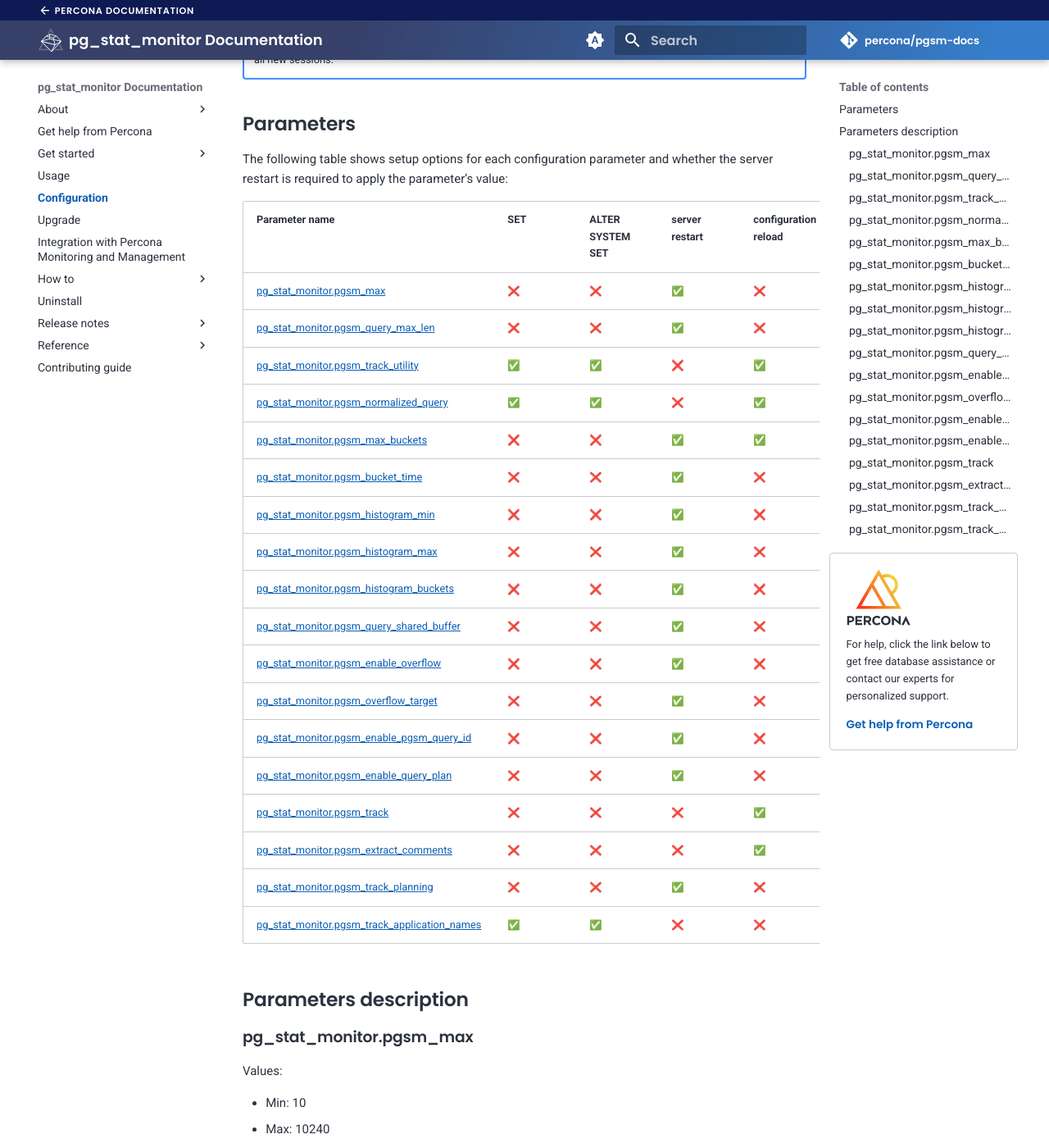
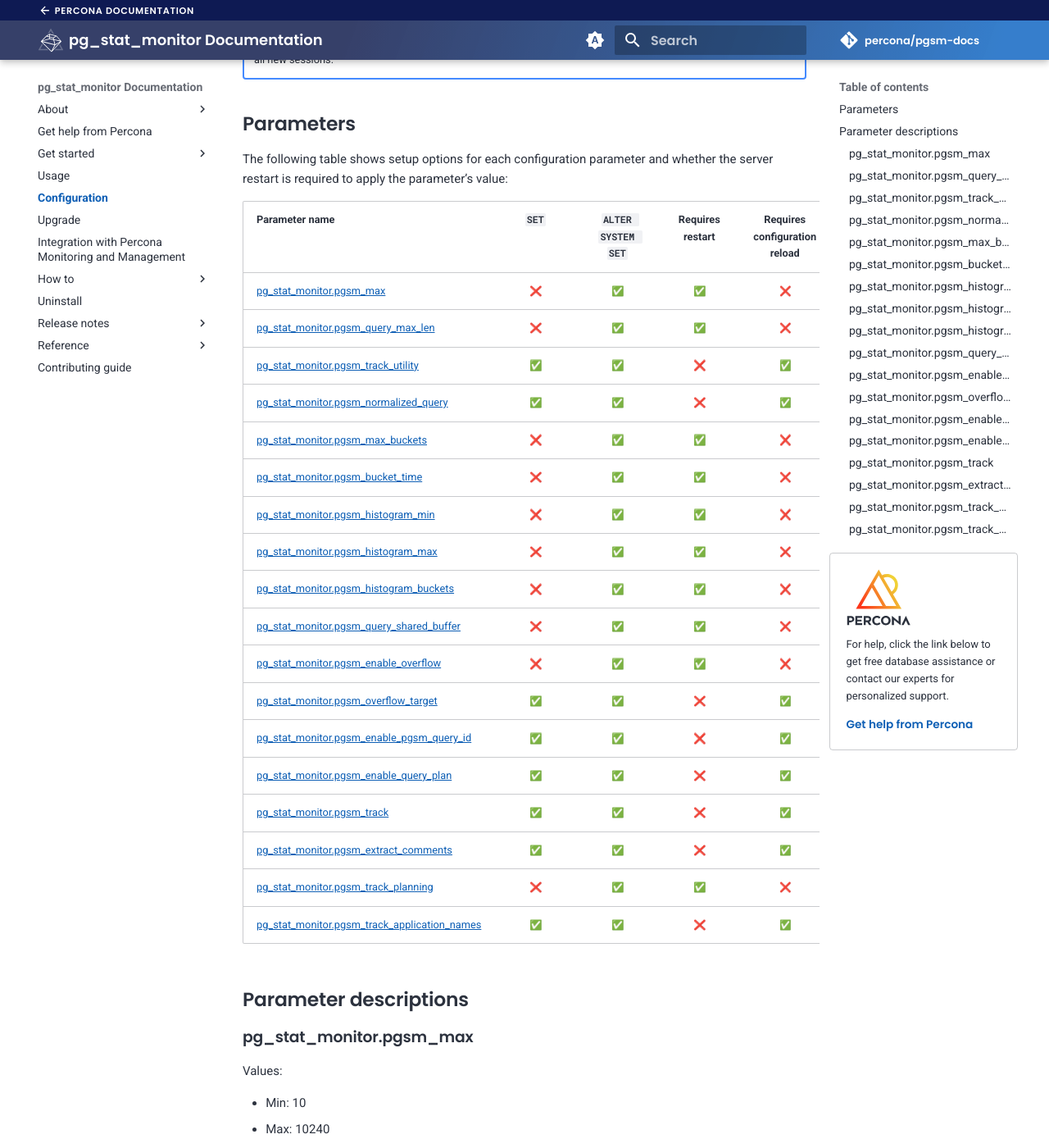
Before and after one commit to percona/pgsm-docs, an MkDocs documentation site: the page built from docs/configuration.md, in a window 1280 px wide and 1400 px high, scrolled down 607 px. Shown: the whole window at 82% size. Built offline with MkDocs 1.6.1 and Material for MkDocs 9.7.7, drawn with Linux system fonts in a browser that asks for light colours; nearby versions of some CDN libraries; emoji names are drawn with the system emoji font; comment, search, counter and statistics services are not loaded; the version menu is left out.

Commit message:
PG-625 Update config param list

```diff
--- a/docs/configuration.md
+++ b/docs/configuration.md
@@ -24,28 +24,28 @@ To amend the `pg_stat_monitor` configuration, use the General Configuration Unit
 
 The following table shows setup options for each configuration parameter and whether the server restart is required to apply the parameter's value:
 
-| Parameter name                                | SET | ALTER SYSTEM SET  |  server restart   | configuration reload
-| ----------------------------------------------|-----|-------------------|-------------------|---------------------
-| [pg_stat_monitor.pgsm_max](#pg_stat_monitorpgsm_max) | :x:                |:x:                |:white_check_mark: | :x:
-| [pg_stat_monitor.pgsm_query_max_len](#pg_stat_monitorpgsm_query_max_len)            | :x:                |:x:                |:white_check_mark: | :x:
-| [pg_stat_monitor.pgsm_track_utility](#pg_stat_monitorpgsm_track_utility)            | :white_check_mark: |:white_check_mark: |:x: | :white_check_mark:
-| [pg_stat_monitor.pgsm_normalized_query](#pg_stat_monitorpgsm_normalized_query)         | :white_check_mark: |:white_check_mark: |:x: | :white_check_mark:
-| [pg_stat_monitor.pgsm_max_buckets](#pg_stat_monitorpgsm_max_buckets)              | :x:                |:x:                |:white_check_mark: | :white_check_mark:
-| [pg_stat_monitor.pgsm_bucket_time](#pg_stat_monitorpgsm_bucket_time)              |  :x:                |:x:                |:white_check_mark: | :x:
-| [pg_stat_monitor.pgsm_histogram_min](#pg_stat_monitorpgsm_histogram_min) |  :x:                |:x:                |:white_check_mark: | :x:
-| [pg_stat_monitor.pgsm_histogram_max](#pg_stat_monitorpgsm_histogram_max)        |  :x:                |:x:                |:white_check_mark: | :x:
-| [pg_stat_monitor.pgsm_histogram_buckets](#pg_stat_monitorpgsm_histogram_buckets)   | :x:                |:x:                |:white_check_mark: | :x:
-| [pg_stat_monitor.pgsm_query_shared_buffer](#pg_stat_monitorpgsm_query_shared_buffer)      | :x:                |:x:                |:white_check_mark: | :x:
-| [pg_stat_monitor.pgsm_enable_overflow](#pg_stat_monitorpgsm_enable_overflow) |   :x:  |  :x:  |   :white_check_mark: |  :x:  |
-| [pg_stat_monitor.pgsm_overflow_target](#pg_stat_monitorpgsm_overflow_target) |   :x:  |  :x:  |   :white_check_mark: |  :x:  |
-| [pg_stat_monitor.pgsm_enable_pgsm_query_id](#pg_stat_monitorpgsm_enable_pgsm_query_id) |   :x:  |  :x:  |   :white_check_mark: |  :x:  |
-| [pg_stat_monitor.pgsm_enable_query_plan](#pg_stat_monitorpgsm_enable_query_plan)  |   :x:  |  :x:  |   :white_check_mark: |  :x:  |
-| [pg_stat_monitor.pgsm_track](#pg_stat_monitorpgsm_track) |  :x:  |  :x:  |   :x:  | :white_check_mark: |
-| [pg_stat_monitor.pgsm_extract_comments](#pg_stat_monitorpgsm_extract_comments)|  :x:  |  :x:  |   :x:  | :white_check_mark: |
-| [pg_stat_monitor.pgsm_track_planning](#pg_stat_monitorpgsm_track_planning) |   :x:  |  :x:  |   :white_check_mark: |  :x:  |
-| [pg_stat_monitor.pgsm_track_application_names](#pg_stat_monitorpgsm_track_application_names) |   :white_check_mark:  |  :white_check_mark:  |   :x: |  :x:  |
+| Parameter name | `SET` | `ALTER SYSTEM SET` | Requires restart | Requires configuration reload |
+|----------------|:-----:|:------------------:|:----------------:|:-----------------------------:|
+| [pg_stat_monitor.pgsm_max](#pg_stat_monitorpgsm_max) | :x: | :white_check_mark: | :white_check_mark: | :x: |
+| [pg_stat_monitor.pgsm_query_max_len](#pg_stat_monitorpgsm_query_max_len) | :x: | :white_check_mark: | :white_check_mark: | :x: |
+| [pg_stat_monitor.pgsm_track_utility](#pg_stat_monitorpgsm_track_utility) | :white_check_mark: | :white_check_mark: | :x: | :white_check_mark: |
+| [pg_stat_monitor.pgsm_normalized_query](#pg_stat_monitorpgsm_normalized_query) | :white_check_mark: | :white_check_mark: | :x: | :white_check_mark: |
+| [pg_stat_monitor.pgsm_max_buckets](#pg_stat_monitorpgsm_max_buckets) | :x: | :white_check_mark: | :white_check_mark: | :x: |
+| [pg_stat_monitor.pgsm_bucket_time](#pg_stat_monitorpgsm_bucket_time) | :x: | :white_check_mark: | :white_check_mark: | :x: |
+| [pg_stat_monitor.pgsm_histogram_min](#pg_stat_monitorpgsm_histogram_min) | :x: | :white_check_mark: | :white_check_mark: | :x: |
+| [pg_stat_monitor.pgsm_histogram_max](#pg_stat_monitorpgsm_histogram_max) | :x: | :white_check_mark: | :white_check_mark: | :x: |
+| [pg_stat_monitor.pgsm_histogram_buckets](#pg_stat_monitorpgsm_histogram_buckets) | :x: | :white_check_mark: | :white_check_mark: | :x: |
+| [pg_stat_monitor.pgsm_query_shared_buffer](#pg_stat_monitorpgsm_query_shared_buffer) | :x: | :white_check_mark: | :white_check_mark: | :x: |
+| [pg_stat_monitor.pgsm_enable_overflow](#pg_stat_monitorpgsm_enable_overflow) | :x: | :white_check_mark: | :white_check_mark: | :x: |
+| [pg_stat_monitor.pgsm_overflow_target](#pg_stat_monitorpgsm_overflow_target) | :white_check_mark: | :white_check_mark: | :x: | :white_check_mark: |
+| [pg_stat_monitor.pgsm_enable_pgsm_query_id](#pg_stat_monitorpgsm_enable_pgsm_query_id) | :white_check_mark: | :white_check_mark: | :x: | :white_check_mark: |
+| [pg_stat_monitor.pgsm_enable_query_plan](#pg_stat_monitorpgsm_enable_query_plan) | :white_check_mark: | :white_check_mark: | :x: | :white_check_mark: |
+| [pg_stat_monitor.pgsm_track](#pg_stat_monitorpgsm_track) | :white_check_mark: | :white_check_mark: | :x: | :white_check_mark: |
+| [pg_stat_monitor.pgsm_extract_comments](#pg_stat_monitorpgsm_extract_comments) | :white_check_mark: | :white_check_mark: | :x: | :white_check_mark: |
+| [pg_stat_monitor.pgsm_track_planning](#pg_stat_monitorpgsm_track_planning) | :x: | :white_check_mark: | :white_check_mark: | :x: |
+| [pg_stat_monitor.pgsm_track_application_names](#pg_stat_monitorpgsm_track_application_names) | :white_check_mark: | :white_check_mark: | :x: | :white_check_mark: |
 
-## Parameters description
+## Parameter descriptions
 
 ### pg_stat_monitor.pgsm_max
 
@@ -70,7 +70,6 @@ Values:
 Server restart - YES
 
 Sets the maximum size of the query. This parameter can only be set at the start of PostgreSQL. For long queries, the query is truncated to that particular length. This is to avoid unnecessary usage of shared memory.
-
 
 ### pg_stat_monitor.pgsm_track_utility
 
@@ -103,7 +102,6 @@ Values:
 Server restart - YES
 
 ``pg_stat_monitor`` accumulates the information in the form of buckets. All the aggregated information is bucket based. This parameter is used to set the number of buckets the system can have. For example, if this parameter is set to 2, then the system will create two buckets. First, the system will add all the information into the first bucket. After its lifetime (defined in the [pg_stat_monitor.pgsm_bucket_time](#pg-stat-monitorpgsm-bucket-time) parameter) expires, it will switch to the second bucket, reset all the counters and repeat the process.
-
 
 ### pg_stat_monitor.pgsm_bucket_time
 
@@ -215,7 +213,6 @@ Values:
 - `all`: Track top along with sub/nested queries. As a result, some SELECT statement may be shown as duplicates.
 - `none`: Disable query monitoring. The module is still loaded and is using shared memory, etc. It only silently ignores the capturing of data.
 
-
 ### pg_stat_monitor.pgsm_extract_comments
 
 Type: boolean (YES/NO). Default: NO
```
